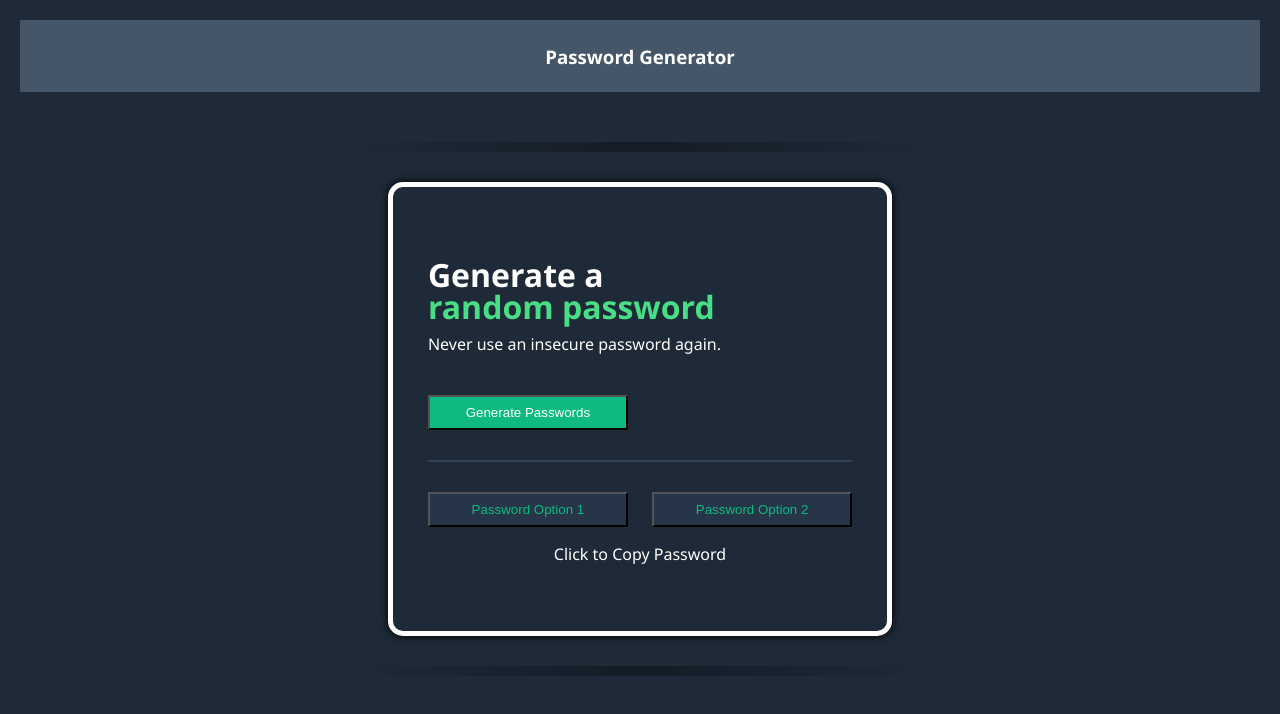
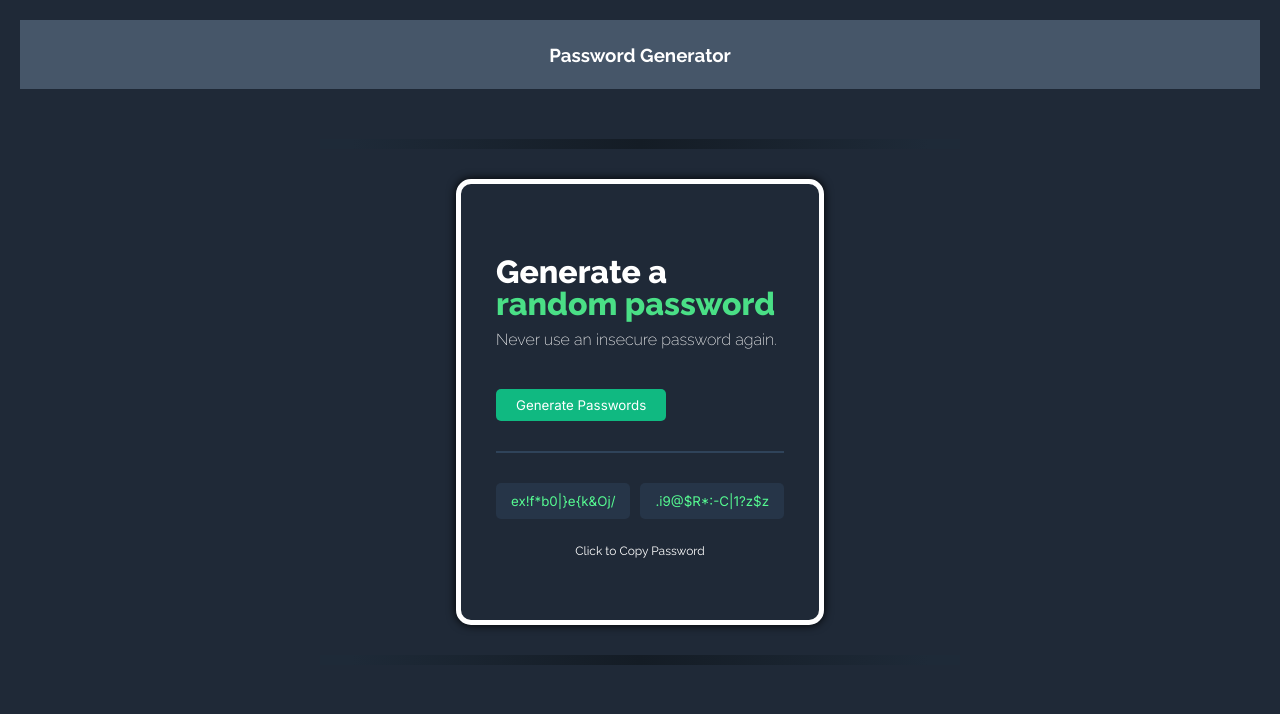
Before and after one commit to DynamicEd/pw-generator, a plain HTML site: page index.html in a window 1280 px wide. Both pictures are taken after a click on the button "Generate Passwords". Drawn offline with Linux system fonts and the light colour scheme.

Commit message:
Visual/JS Update
- Readme todo list
- Font/color match mockup
- Js: pw generate
- Js: check pw

```diff
--- a/index.css
+++ b/index.css
@@ -1,8 +1,22 @@
+.raleway-ff {
+    font-family: "Raleway", sans-serif;
+    font-optical-sizing: auto;
+    /* font-weight: <weight>; */
+    font-style: normal;
+}
+
+.inter-ff {
+    font-family: "Inter", sans-serif;
+    font-optical-sizing: auto;
+    /* font-weight: <weight>; */
+    font-style: normal;
+}
+
 body {
     margin: 0;
-    font-family: 'Segoe UI', Tahoma, Geneva, Verdana, sans-serif;
+    font-family: 'Raleway', 'Segoe UI', Tahoma, Geneva, Verdana, sans-serif;
     /* font-family: 'Gill Sans', 'Gill Sans MT', Calibri, 'Trebuchet MS', sans-serif; */
-    background-color: #1E2A38;
+    background-color: #1F2937;
     color: white;
 }
 
@@ -39,20 +53,27 @@ header {
 
 .title {
     color: white;
+    font-weight: 800;
     /* font-variant: small-caps; */
     margin-bottom: 10px;
     line-height: 2rem;
 }
 
 .title span {
-    color: #49DD85;
-    display: block;
+    color: #4ADF86;
+    /* display: block; */
+}
+
+@media (min-width: 450px) {
+    .title span {
+        display: block;
+    }
 }
 
 .subtitle {
     margin-top: 0;
     margin-bottom: 40px;
-    font-weight: lighter;
+    font-weight: 200;
 }
 
 .divider {
@@ -62,26 +83,48 @@ header {
 }
 
 button {
-    width: 200px;
-    /* margin-left: 10px;
-    margin-right: 10px; */
+    /* width: 200px; */
     padding: 8px 20px;
-    background-color: #0EBA82;
+    background-color: #10B981;
+    border: none;
+    border-radius: 5px;
+    font-family: 'Inter', 'Raleway', 'Segoe UI', Tahoma, Geneva, Verdana, sans-serif;
 }
 
 .btn-generate {
     color: white;
 }
 
-.btn-option {
-    color: #0EBA82;
-    background-color: #263548;
+.pw-options {
+    display: flex;
+    gap: 10px;
 }
 
-.option1 {
-    margin-right: 10px;
+@media (max-width: 450px) {
+    .pw-options {
+        display: flex;
+        flex-direction: column;
+    }
 }
 
-.option2 {
-    margin-left: 10px;
+.btn-option {
+    color: #55F991;
+    background-color: #263548;
+    font-weight: 400;
+    padding: 10px 15px;
 }
+
+.copy-pw {
+    text-align: center;
+    margin-top: 25px;
+}
+
+.copy-pw p {
+    font-size: .75rem;
+}
+
+#pass-wip {
+    width: 200px;
+    margin: 20px auto;
+    text-align: center;
+}
--- a/index.html
+++ b/index.html
@@ -4,6 +4,9 @@
     <meta charset="UTF-8">
     <meta name="viewport" content="width=device-width, initial-scale=1.0">
     <!-- Font -->
+    <link rel="preconnect" href="https://fonts.googleapis.com">
+    <link rel="preconnect" href="https://fonts.gstatic.com" crossorigin>
+    <link href="https://fonts.googleapis.com/css2?family=Inter:ital,opsz,wght@0,14..32,100..900;1,14..32,100..900&family=Raleway:ital,wght@0,100..900;1,100..900&display=swap" rel="stylesheet">
     <!-- CSS -->
      <link rel="stylesheet" href="index.css">
     <title>Password Generator</title>
@@ -26,21 +29,21 @@
             </button>
             <div class="divider"></div>
             <div>
-                <div class="password-options">
+                <div class="pw-options">
                     <button
-                        id="password-option-1"
-                        class="btn-option option1"
+                        id="pass-one"
+                        class="btn-option"
                         onclick="copyPw()">
                         Password Option 1
                     </button>
                     <button
-                        id="password-option-2"
-                        class="btn-option option2"
+                        id="pass-two"
+                        class="btn-option"
                         onclick="copyPw()">
                         Password Option 2
                     </button>
                 </div>
-                <div style="text-align: center;">
+                <div class="copy-pw">
                     <p>Click to Copy Password</p>
                 </div>
             </div>
--- a/index.js
+++ b/index.js
@@ -1,2 +1,42 @@
 const characters = ["A","B","C","D","E","F","G","H","I","J","K","L","M","N","O","P","Q","R","S","T","U","V","W","X","Y","Z","a","b","c","d","e","f","g","h","i","j","k","l","m","n","o","p","q","r","s","t","u","v","w","x","y","z", "0", "1", "2", "3", "4", "5", "6", "7", "8", "9","~","`","!","@","#","$","%","^","&","*","(",")","_","-","+","=","{","[","}","]",",","|",":",";","<",">",".","?",
 "/"];
+
+
+let passOne = document.getElementById("pass-one")
+let passTwo = document.getElementById("pass-two")
+
+function generatePw() {
+    console.clear()
+    passOne.textContent = ""
+    passTwo.textContent = ""
+    console.log("Generating Passwords")
+    randomize()
+    passOne.textContent = passTwo.textContent
+    checkPw()
+    console.log("P1: " + passOne.textContent)
+    console.log("P2: " + passTwo.textContent)
+}
+
+function randomize() {
+    for (let i = 0; i < 16; i++) {
+        let ranPass1 = Math.floor(Math.random()* characters.length)
+        let ranPass2 = Math.floor(Math.random()* characters.length)
+        passOne.textContent += characters[ranPass1]
+        passTwo.textContent += characters[ranPass2]
+    }
+}
+
+function checkPw() {
+    console.log("Checking Passwords")
+    if (passTwo.textContent === passOne.textContent) {
+        console.log("Check Complete: True")
+        passTwo.textContent = ""
+        for (let i = 0; i < 16; i++) {
+            ranPass2 = Math.floor(Math.random()* characters.length)
+            passTwo.textContent += characters[ranPass2]
+        }
+        console.log("P2: New: " + passTwo.textContent)
+    } else {
+        console.log("Check Complete: False")
+    }
+}
```
Also changed, not shown: 1 other file.
